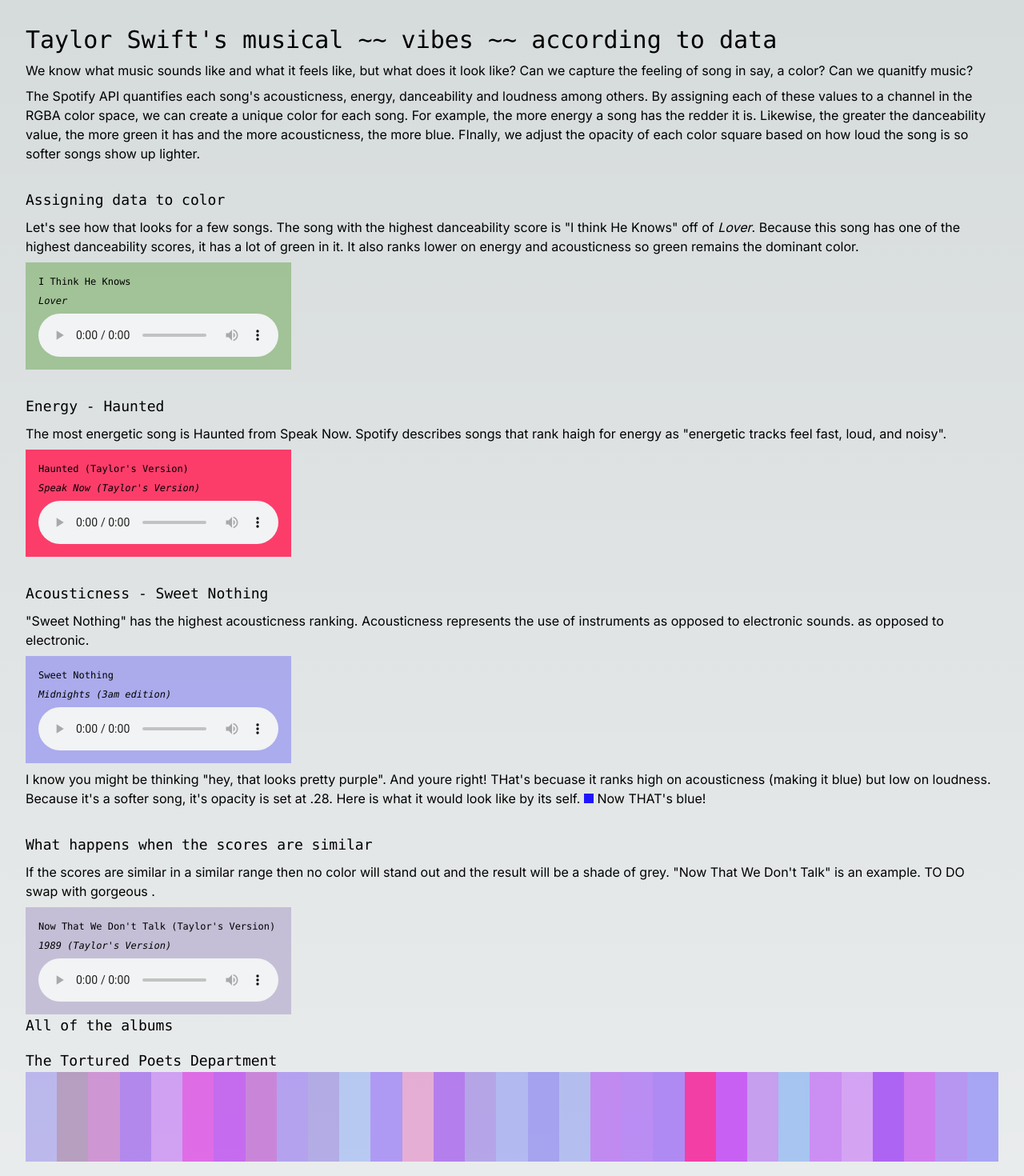
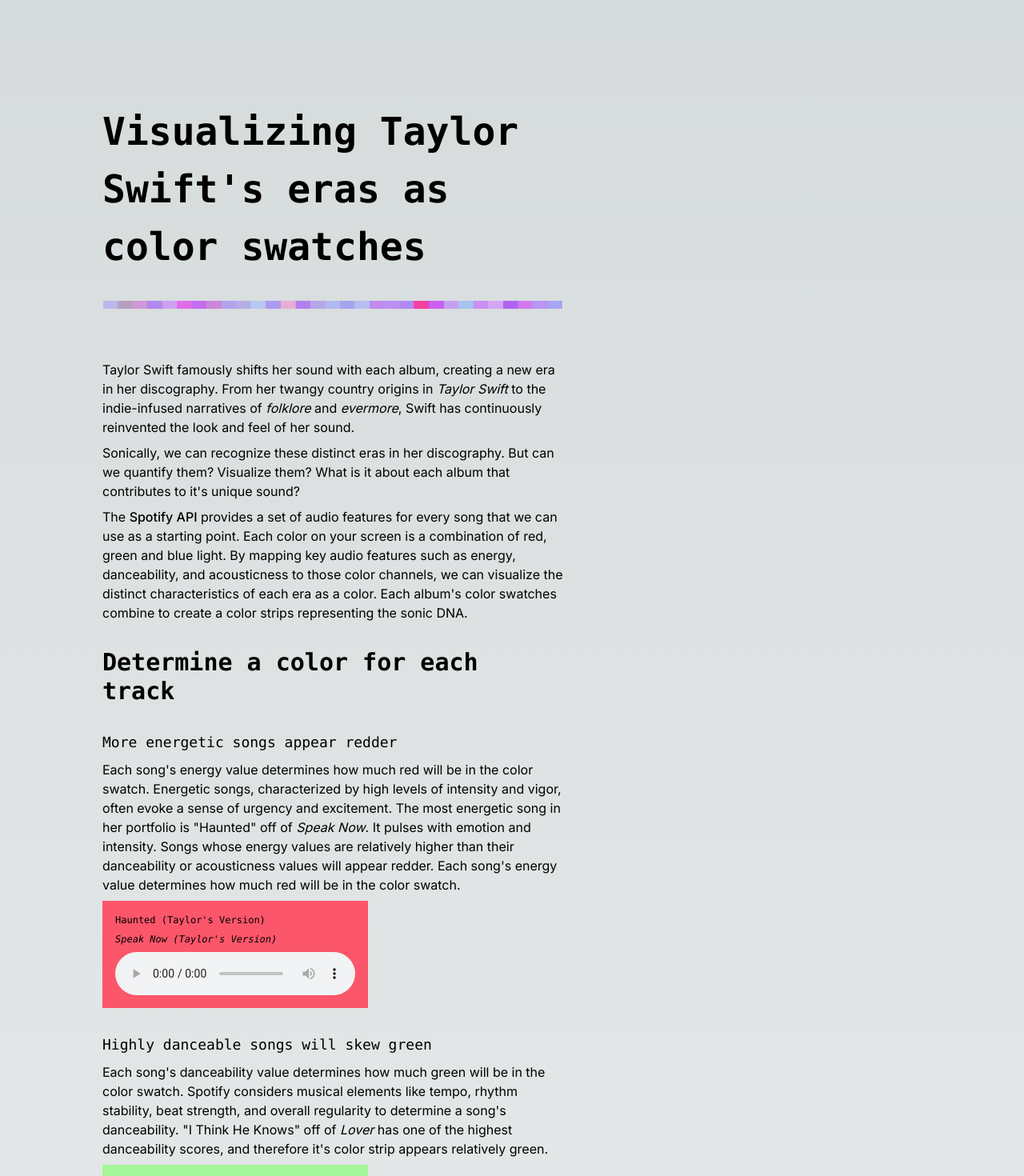
Before and after one commit to daniellecarrick/taylor-swift-album-ribbons, a Next.js app: page / in a window 1280 px wide. Shown: the top 1470 px of the page at 80% size. Built offline with nearby package versions, Linux system fonts and the light colour scheme.

Commit message:
text is better but not perfect

```diff
--- a/src/app/globals.css
+++ b/src/app/globals.css
@@ -28,14 +28,17 @@
 
 @layer base {
   h1 {
-    @apply text-3xl;
-    @apply font-medium;
+    @apply text-5xl;
+    @apply font-bold;
     @apply font-mono;
+    @apply mb-8;
+    @apply leading-normal;
   }
   h2 {
-    @apply text-lg;
-    @apply font-medium;
+    @apply text-3xl;
+    @apply font-bold;
     @apply font-mono;
+    @apply mt-8;
   }
   h3 {
     @apply text-lg;
@@ -46,6 +49,9 @@
   p {
     @apply my-2;
   }
+  a {
+    @apply font-medium;
+  }
 }
 
 @layer utilities {
--- a/src/app/page.js
+++ b/src/app/page.js
@@ -1,24 +1,28 @@
 "use client";
 import { data } from "./data/audio_features_data";
 import * as d3 from "d3";
-import SongStrip from "./ui/songStrip";
+import SongStrip from "./ui/songSwatch";
 import Player from "./ui/audioPlayer";
+import Image from "next/image";
 
 // ALL THE D3 STUFF
 
-// Group the data by Album an (TO DO order by track)
+// Group the data by Album
 const dataByAlbum = d3.group(data, (d) => d.album);
 
-//set up an RGB scale that accepts the Comp value and rescales it between 0 and 255
-const rgbScale = d3.scaleLinear(d3.extent([0, 1]), [0, 255]);
+// Just folklore and evermore
+const folklore = dataByAlbum.get('folklore (deluxe version)')
+const evermore = dataByAlbum.get('evermore (deluxe version)')
 
+
+//set up a scale for each color channel that accepts the song value and rescales it between 0 and 255
 const rScale = d3.scaleLog(
   d3.extent(data.map((track) => track.energy)),
   [0, 255]
 );
 const gScale = d3.scaleLog(
   d3.extent(data.map((track) => track.danceability)),
-  [0, 180]
+  [0, 255]
 );
 const bScale = d3.scaleLog(
   d3.extent(data.map((track) => track.acousticness)),
@@ -30,61 +34,63 @@
   [0.25, 1]
 );
 
-rgbScale.clamp();
-
 export default function Home() {
   return (
-    <main className="min-h-screen flex-col items-center justify-between p-8 lg:p-8">
-      <h1>Taylor Swift's musical ~~ vibes ~~ according to data</h1>
+    <main className="min-h-screen flex-col items-center justify-between p-8 lg:p-32">
+      <div className="lg:max-w-xl">
+        <h1>Visualizing Taylor Swift's eras as color swatches</h1>
+        <Image
+          src="/colorStrip.png"
+          width={1200}
+          height={3}
+          className="mb-16"
+        />
         <p>
-        We know what music sounds like and what it feels like, but what does it
-        look like? Can we capture the feeling of song in say, a color? Can we
-        quanitfy music?
+          Taylor Swift famously shifts her sound with each album, creating a new
+          era in her discography. From her twangy country origins in{" "}
+          <i>Taylor Swift</i> to the indie-infused narratives of <i>folklore</i>{" "}
+          and <i>evermore</i>, Swift has continuously reinvented the look and
+          feel of her sound.
         </p>
         <p>
-        The Spotify API quantifies each song's acousticness, energy,
-        danceability and loudness among others. By assigning each of these
-        values to a channel in the RGBA color space, we can create a unique
-        color for each song. For example, the more energy a song has the redder
-        it is. Likewise, the greater the danceability value, the more green it
-        has and the more acousticness, the more blue. FInally, we adjust the
-        opacity of each color square based on how loud the song is so softer
-        songs show up lighter.
+          Sonically, we can recognize these distinct eras in her discography.
+          But can we quantify them? Visualize them? What is it about each album
+          that contributes to it's unique sound?
         </p>
+        <p>
+          The{" "}
+          <a href="https://developer.spotify.com/documentation/web-api/reference/get-track">
+            Spotify API
+          </a>{" "}
+          provides a set of audio features for every song that we can use as a
+          starting point. Each color on your screen is a combination of red,
+          green and blue light. By mapping key audio features such as energy,
+          danceability, and acousticness to those color channels, we can
+          visualize the distinct characteristics of each era as a color. Each
+          album's color swatches combine to create a color strips representing
+          the sonic DNA.
+        </p>
+        <p></p>
+        <h2>Determine a color for each track</h2>
         {/* -------------------------------------
-      -----------  DANCEABILITY ---------------
+      -----------  ENERGY  ---------------
       ------------------------------------- */}
-      <h3>Assigning data to color</h3>
+        <h3>More energetic songs appear redder</h3>
         <p>
-        Let's see how that looks for a few songs. The song with the highest
-        danceability score is "I think He Knows" off of <i>Lover</i>. Because
-        this song has one of the highest danceability scores, it has a lot of
-        green in it. It also ranks lower on energy and acousticness so green
-        remains the dominant color.
+          Each song's energy value determines how much red will be in the color
+          swatch. Energetic songs, characterized by high levels of intensity and
+          vigor, often evoke a sense of urgency and excitement. The most
+          energetic song in her portfolio is "Haunted" off of <i>Speak Now</i>.
+          It pulses with emotion and intensity. Songs whose energy values are
+          relatively higher than their danceability or acousticness values will
+          appear redder. Each song's energy value determines how much red will
+          be in the color swatch.
         </p>
         <div className="flex flex-row gap-4">
           <Player
-          preview_url={"https://p.scdn.co/mp3-preview/9a872988c1ad7fe5403c63041d887456214dbe9b?cid=cfe923b2d660439caf2b557b21f31221"}
-          album={"Lover"}
-          track={"I Think He Knows"}
-          r={rScale(0.366)}
-          g={gScale(0.897)}
-          b={bScale(0.00889)}
-          a={percentScale(-8.029)}
-        />
-      </div>
-      {/* -------------------------------------
-      -----------  ENERGY  ---------------
-      ------------------------------------- */}
-      <h3>Energy - Haunted</h3>
-      <p>
-        The most energetic song is Haunted from Speak Now. Spotify describes
-        songs that rank haigh for energy as "energetic tracks feel fast, loud,
-        and noisy".
-      </p>
-      <div className="flex flex-row gap-4">
-      <Player
-          preview_url={"https://p.scdn.co/mp3-preview/199141e075dd0cb7ec9b57874f7a7b147343cb6f?cid=cfe923b2d660439caf2b557b21f31221"}
+            preview_url={
+              "https://p.scdn.co/mp3-preview/199141e075dd0cb7ec9b57874f7a7b147343cb6f?cid=cfe923b2d660439caf2b557b21f31221"
+            }
             album={"Speak Now (Taylor's Version)"}
             track={"Haunted (Taylor's Version)"}
             r={rScale(0.915)}
@@ -94,18 +100,46 @@
           />
         </div>
         {/* -------------------------------------
-      -----------  ACOUSTICNESS  ---------------
+      -----------  DANCEABILITY ---------------
       ------------------------------------- */}
-      <h3>Acousticness - Sweet Nothing</h3>
+        <h3>Highly danceable songs will skew green</h3>
         <p>
-        "Sweet Nothing" has the highest acousticness ranking. Acousticness
-        represents the use of instruments as opposed to electronic sounds. as
-        opposed to electronic.
+          Each song's danceability value determines how much green will be in
+          the color swatch. Spotify considers musical elements like tempo,
+          rhythm stability, beat strength, and overall regularity to determine a
+          song's danceability. "I Think He Knows" off of <i>Lover</i> has one of
+          the highest danceability scores, and therefore it's color strip
+          appears relatively green.
         </p>
         <div className="flex flex-row gap-4">
           <Player
             preview_url={
-            "https://p.scdn.co/mp3-preview/5d55bc6094ad5ca89529ee2b0cbee31daa3e1a1c?cid=cfe923b2d660439caf2b557b21f31221"          }
+              "https://p.scdn.co/mp3-preview/9a872988c1ad7fe5403c63041d887456214dbe9b?cid=cfe923b2d660439caf2b557b21f31221"
+            }
+            album={"Lover"}
+            track={"I Think He Knows"}
+            r={rScale(0.366)}
+            g={gScale(0.897)}
+            b={bScale(0.00889)}
+            a={percentScale(-8.029)}
+          />
+        </div>
+
+        {/* -------------------------------------
+      -----------  ACOUSTICNESS  ---------------
+      ------------------------------------- */}
+        <h3>The more acoustic the song, the bluer it will be</h3>
+        <p>
+          Each song's acousticness value determines how much blue will be in the
+          color swatch. Characterized by their stripped-down arrangements and
+          organic instrumentation, acoustic songs leave behind electronic synth
+          and embrace a rawer sound.
+        </p>
+        <div className="flex flex-row gap-4">
+          <Player
+            preview_url={
+              "https://p.scdn.co/mp3-preview/5d55bc6094ad5ca89529ee2b0cbee31daa3e1a1c?cid=cfe923b2d660439caf2b557b21f31221"
+            }
             album={"Midnights (3am edition)"}
             track={"Sweet Nothing"}
             r={rScale(0.166)}
@@ -115,10 +149,10 @@
           />
         </div>
         <p>
-        I know you might be thinking "hey, that looks pretty purple". And youre
-        right! THat's becuase it ranks high on acousticness (making it blue) but
-        low on loudness. Because it's a softer song, it's opacity is set at .28.
-        Here is what it would look like by its self.{" "}
+          I know you might be thinking "Hey, that looks pretty purple". And
+          you're right! That's because while it ranks high on acousticness, it
+          has a low loudness value (making it lighter). Because it's a softer
+          song, it's opacity is set at 28. Here{" "}
           <span
             style={{
               height: 12,
@@ -127,34 +161,30 @@
               display: "inline-block",
             }}
           ></span>{" "}
-        Now THAT's blue!
+          is what it would look like without opacity applied. Now THAT's blue!
         </p>
-      {/* -------------------------------------
-      -----------  Tie  ---------------
-      ------------------------------------- */}
-      <h3>What happens when the scores are similar</h3>
+
+        <h3>Things to look for in the Era's Paint Swatchs</h3>
         <p>
-        If the scores are similar in a similar range then no color will stand
-        out and the result will be a shade of grey. "Now That We Don't Talk" is
-        an example. TO DO swap with gorgeous .
+          As you explore all of the albums below, there are a few things to pay
+          attention to. First of all, you'll notice that <i>folklore</i> and{" "}
+          <i>evermore</i>, considered part of the same era, have color swatches
+          composed of light purple with a sprinkle of blues and pinks. Those two
+          albums represent Swift's journey into indie influences and showcase
+          some of her most acoustic songs.
         </p>
-      <div className="flex flex-row gap-4">
-        {/* <SpotifyPlayer id={"5QUIK7ZtziW8kGWo8RqopF"} /> */}
-        <Player
-          preview_url={
-            "https://p.scdn.co/mp3-preview/403045fb66ac0dd6519f941d571b0f06537c89cd?cid=cfe923b2d660439caf2b557b21f31221"
-          }
-          album={"1989 (Taylor's Version)"}
-          track={"Now That We Don't Talk (Taylor's Version)"}
-          r={rScale(0.5)}
-          g={gScale(0.8)}
-          b={bScale(0.16)}
-          a={percentScale(-9.332)}
-        />
+        <p>
+          Of course this approach is subject to interpretation. Using different
+          audio features or assigning them to different colors will produce
+          different color ribbons. I don't think we can truly define a song by 4
+          metrics and a color. But it's cool to see how these values illuminate
+          some elements of Swift's work.
+        </p>
       </div>
-      <div className="z-10 w-full items-center">
+      <div className="viz z-10 w-full items-center">
         <div className="flex flex-col flex-wrap grow shrink">
-          <h2>All of the albums</h2>
+          <h2 className="mt-24">Album Color Ribbons</h2>
+          <p>Tap to see each song title.</p>
           {Array.from(dataByAlbum, ([key, values]) => {
             return (
               <div className="flex flex-col w-full font-mono" key={key}>
@@ -180,13 +210,14 @@
           })}
         </div>
       </div>
-      <p>
+      <p className="text-xs text-slate-400">
         Note: To account for multiple releases of an album, the release with
         with greatest number of tracks is used. In addition, when available,
         only "(Taylor's Version)" releases are included. No live albums are
-        included.
+        included. I used a logarithmic scale to convert energy, danceability and
+        acousticness audio features into a value between 0 and 255. The alpha
+        value (also known as opacity) is a number between 0 and 100% and used a linear scale.
       </p>
-      d
     </main>
   );
 }
--- a/src/app/ui/songStrip.js
+++ b/src/app/ui/songSwatch.js
@@ -1,7 +1,8 @@
 "use client";
+import Image from "next/image";
+import { useState } from "react";
 
-import { useState } from "react";
-export default function SongStrip({ r, g, b, a = 1, track, trackNo, id }) {
+export default function SongSwatch({ r, g, b, a = 1, track, trackNo, id }) {
   const [showTooltip, setShowTooltip] = useState(false);
 
   const handleMouseEnter = (e) => {
@@ -23,13 +24,17 @@
         order: `${trackNo}`,
       }}
     >
-        {showTooltip ? (
-          <div className="text-s">
-            <p>{track}</p>
-            <p className="text-xs mt-1"><a href={`https://open.spotify.com/track/${id}`} target="_blank">play on spotify</a></p>
-          </div>
-        ) : null}
-
+      {showTooltip ? (
+        <div className="text-s">
+          <p>{track}</p>
+          <p className="text-xs mt-1">
+            <a href={`https://open.spotify.com/track/${id}`} target="_blank">
+              <Image src="/play-button.svg" width={15} height={15} className="inline mr-1"/>
+              Spotify
+            </a>
+          </p>
+        </div>
+      ) : null}
     </div>
   );
 }
```
Also changed, not shown: public/colorStrip.png (added), public/play-button.svg (added). Lines whose indentation alone changed are shown as unchanged.
